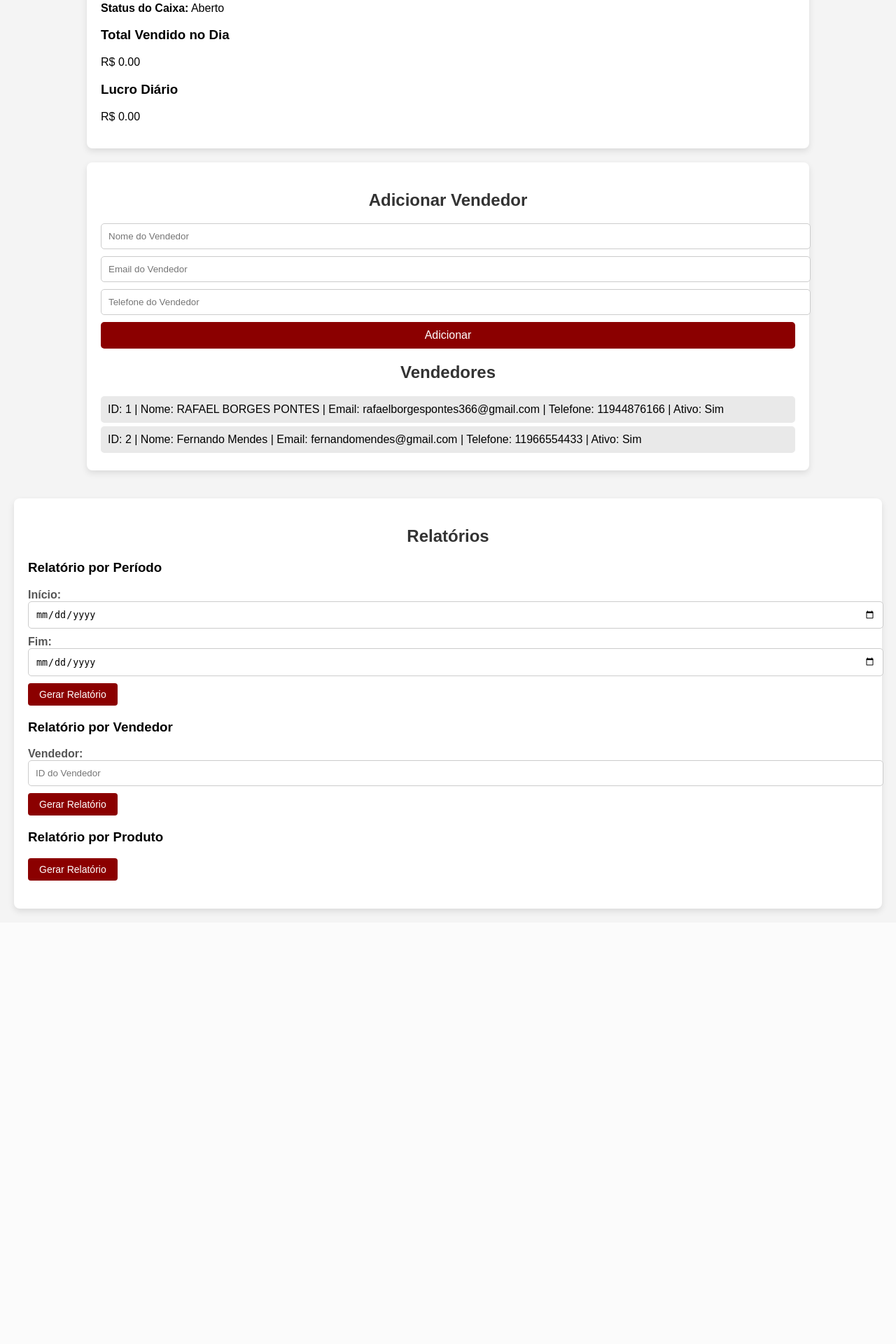
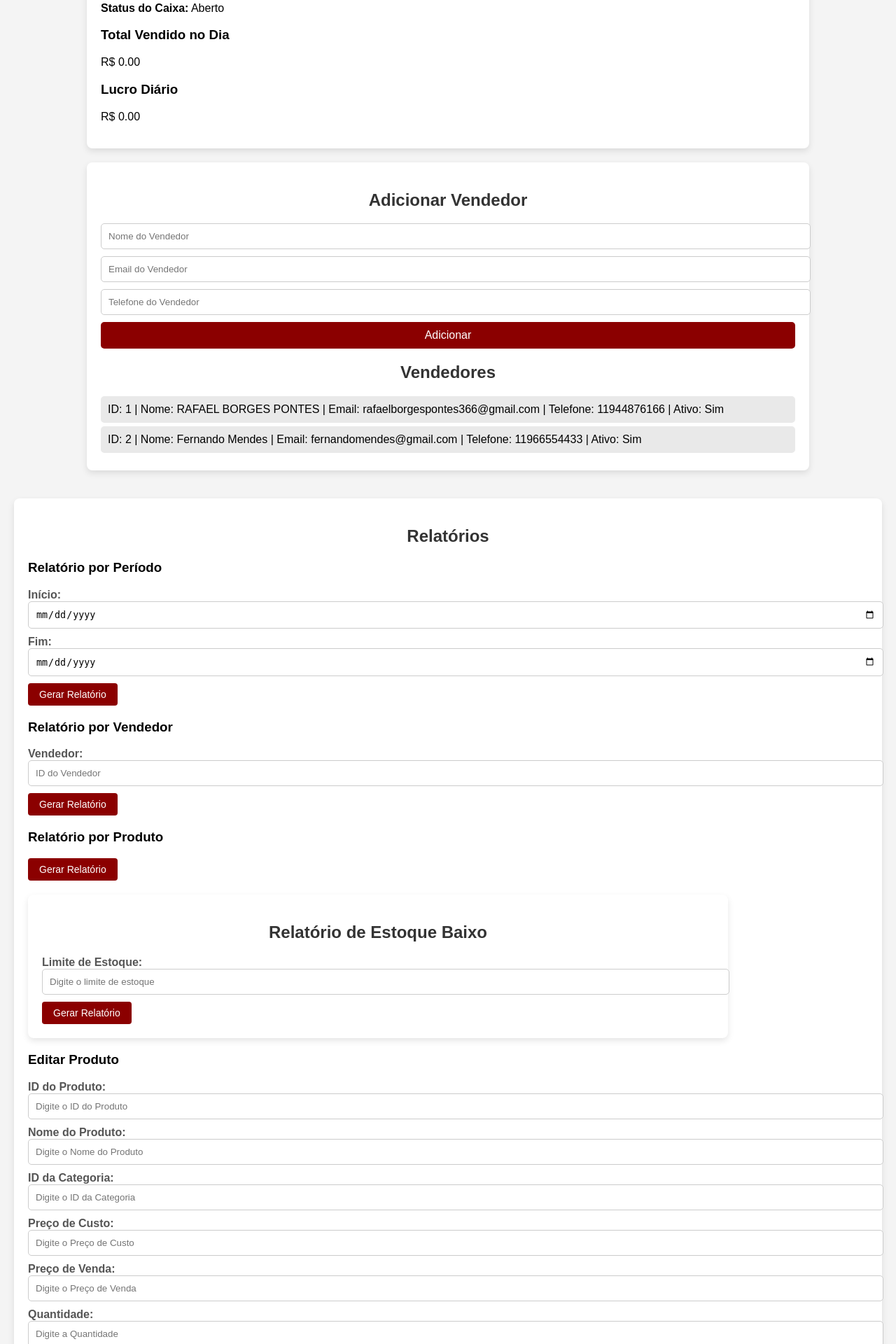
Before and after one commit to RafaelBG7/sistemadeadega, a Flask app: page /index in a window 1280 px wide. Shown: the part 1960-3880 px from the top of the page at 70% size. Before the commit the page ends 3265 px from the top, so only its background shows below. Run offline with Flask 3, Linux system fonts and the light colour scheme; data comes from the database, SQL or seed files in the repository; both versions use the stored data as it was after the commit.

Commit message:
adicionado relatorio de estoque e editar produto

```diff
--- a/routes/produtos.py
+++ b/routes/produtos.py
@@ -1,6 +1,6 @@
 from flask import Blueprint, request, jsonify
 from controllers.produtos_controller import cadastrar_produto, listar_produtos
-from models.models_adega import Produto, db
+from models.models_adega import Produto, Categoria, db
 
 produtos_bp = Blueprint('produtos', __name__)
 
@@ -31,3 +31,48 @@ def remover(produto_id):
     except Exception as e:
         db.session.rollback()
         return jsonify({'message': f'Erro ao remover produto: {str(e)}'}), 500
+
+@produtos_bp.route('/estoque-baixo', methods=['GET'])
+def estoque_baixo():
+    limite = request.args.get('limite', 10, type=int)  # Limite padrão: 10 unidades
+    produtos = Produto.query.filter(Produto.quantidade < limite).all()
+    produtos_list = [
+        {
+            'id': p.id,
+            'produto': p.produto,
+            'quantidade': p.quantidade,
+            'categoria': p.categoria.nome
+        }
+        for p in produtos
+    ]
+    return jsonify(produtos_list), 200
+
+@produtos_bp.route('/editar/<int:produto_id>', methods=['PUT'])
+def editar_produto(produto_id):
+    try:
+        data = request.json
+        produto = Produto.query.get(produto_id)
+
+        if not produto:
+            return jsonify({'message': 'Produto não encontrado!'}), 404
+
+        # Atualizar os campos do produto
+        produto.produto = data.get('produto', produto.produto)
+        produto.preco_custo = data.get('preco_custo', produto.preco_custo)
+        produto.preco_venda = data.get('preco_venda', produto.preco_venda)
+        produto.quantidade = data.get('quantidade', produto.quantidade)
+
+        # Atualizar a categoria, se fornecida
+        categoria_id = data.get('categoria_id')
+        if categoria_id:
+            categoria = Categoria.query.get(categoria_id)
+            if not categoria:
+                return jsonify({'message': 'Categoria não encontrada!'}), 404
+            produto.categoria_id = categoria_id
+
+        db.session.commit()
+
+        return jsonify({'message': 'Produto atualizado com sucesso!'}), 200
+    except Exception as e:
+        db.session.rollback()
+        return jsonify({'message': f'Erro ao editar produto: {str(e)}'}), 500
--- a/static/script.js
+++ b/static/script.js
@@ -187,10 +187,15 @@ document.addEventListener('DOMContentLoaded', function () {
             .catch(error => console.error('Erro ao cadastrar produto:', error));
     });
 
-    // Função para listar produtos
+    // Atualizar a função listarProdutos
     function listarProdutos() {
         fetch('/produtos/listar')
-            .then(response => response.json())
+            .then(response => {
+                if (!response.ok) {
+                    throw new Error('Erro ao listar produtos');
+                }
+                return response.json();
+            })
             .then(data => {
                 const productList = document.getElementById('product-list');
                 productList.innerHTML = '';
@@ -198,9 +203,31 @@ document.addEventListener('DOMContentLoaded', function () {
                     const li = document.createElement('li');
                     li.innerHTML = `
                         ID: ${produto.id} | Nome: ${produto.produto} | Preço de Venda: R$${produto.preco_venda.toFixed(2)} | Quantidade: ${produto.quantidade}
-                        <button class="remove-product" data-id="${produto.id}">X</button>
+                        <button class="edit-product" data-id="${produto.id}" data-nome="${produto.produto}" data-categoria="${produto.categoria_id}" data-preco-custo="${produto.preco_custo}" data-preco-venda="${produto.preco_venda}" data-quantidade="${produto.quantidade}">Editar</button>
+                        <button class="remove-product" data-id="${produto.id}">Remover</button>
                     `;
                     productList.appendChild(li);
+
+                    // Adicionar evento de clique ao botão "Editar"
+                    li.querySelector('.edit-product').addEventListener('click', function () {
+                        const productId = this.getAttribute('data-id');
+                        const productName = this.getAttribute('data-nome');
+                        const categoryId = this.getAttribute('data-categoria');
+                        const purchasePrice = this.getAttribute('data-preco-custo');
+                        const sellingPrice = this.getAttribute('data-preco-venda');
+                        const quantity = this.getAttribute('data-quantidade');
+
+                        // Preencher o formulário de edição com os dados do produto
+                        document.getElementById('edit-product-id').value = productId;
+                        document.getElementById('edit-product-name').value = productName;
+                        document.getElementById('edit-product-category-id').value = categoryId;
+                        document.getElementById('edit-purchase-price').value = purchasePrice;
+                        document.getElementById('edit-selling-price').value = sellingPrice;
+                        document.getElementById('edit-product-quantity').value = quantity;
+
+                        // Rolagem para o formulário de edição
+                        document.querySelector('.editar-produto').scrollIntoView({ behavior: 'smooth' });
+                    });
 
                     // Adicionar evento de clique ao botão "Remover"
                     li.querySelector('.remove-product').addEventListener('click', function () {
@@ -217,7 +244,12 @@ document.addEventListener('DOMContentLoaded', function () {
             fetch(`/produtos/${productId}`, {
                 method: 'DELETE',
             })
-                .then(response => response.json())
+                .then(response => {
+                    if (!response.ok) {
+                        throw new Error('Erro ao remover produto');
+                    }
+                    return response.json();
+                })
                 .then(data => {
                     alert(data.message || 'Produto removido com sucesso!');
                     listarProdutos(); // Atualizar a lista de produtos
@@ -228,6 +260,51 @@ document.addEventListener('DOMContentLoaded', function () {
 
     // Inicializar listagem de produtos
     listarProdutos();
+
+    // Função para editar um produto
+    function editarProduto() {
+        const produtoId = document.getElementById('edit-product-id').value;
+        const productName = document.getElementById('edit-product-name').value;
+        const categoryId = document.getElementById('edit-product-category-id').value;
+        const purchasePrice = parseFloat(document.getElementById('edit-purchase-price').value);
+        const sellingPrice = parseFloat(document.getElementById('edit-selling-price').value);
+        const quantity = parseInt(document.getElementById('edit-product-quantity').value, 10);
+
+        if (!produtoId || isNaN(produtoId)) {
+            alert('Por favor, insira um ID de produto válido.');
+            return;
+        }
+
+        const payload = {
+            produto: productName || undefined,
+            categoria_id: categoryId || undefined,
+            preco_custo: isNaN(purchasePrice) ? undefined : purchasePrice,
+            preco_venda: isNaN(sellingPrice) ? undefined : sellingPrice,
+            quantidade: isNaN(quantity) ? undefined : quantity,
+        };
+
+        fetch(`/produtos/editar/${produtoId}`, {
+            method: 'PUT',
+            headers: {
+                'Content-Type': 'application/json',
+            },
+            body: JSON.stringify(payload),
+        })
+            .then(response => {
+                if (!response.ok) {
+                    throw new Error('Erro ao editar produto');
+                }
+                return response.json();
+            })
+            .then(data => {
+                alert(data.message || 'Produto editado com sucesso!');
+                listarProdutos(); // Atualizar a lista de produtos
+            })
+            .catch(error => console.error('Erro ao editar produto:', error));
+    }
+
+    // Adicionar evento ao botão de editar produto
+    document.getElementById('edit-product-button').addEventListener('click', editarProduto);
 
     // Adicionar Vendedor
     document.getElementById('vendor-form').addEventListener('submit', function (event) {
@@ -424,4 +501,40 @@ document.addEventListener('DOMContentLoaded', function () {
             })
             .catch(error => console.error('Erro ao gerar relatório por produto:', error));
     });
+
+    // Função para listar produtos com estoque baixo
+    function listarEstoqueBaixo() {
+        const limiteInput = document.getElementById('low-stock-limit');
+        const limite = parseInt(limiteInput.value, 10);
+
+        if (isNaN(limite) || limite <= 0) {
+            alert('Por favor, insira um número válido para o limite de estoque.');
+            return;
+        }
+
+        fetch(`/produtos/estoque-baixo?limite=${limite}`)
+            .then(response => {
+                if (!response.ok) {
+                    throw new Error('Erro ao buscar produtos com estoque baixo');
+                }
+                return response.json();
+            })
+            .then(data => {
+                const lowStockList = document.getElementById('low-stock-list');
+                lowStockList.innerHTML = '';
+                if (data.length === 0) {
+                    lowStockList.innerHTML = '<li>Nenhum produto com estoque baixo encontrado.</li>';
+                    return;
+                }
+                data.forEach(produto => {
+                    const li = document.createElement('li');
+                    li.textContent = `ID: ${produto.id} | Nome: ${produto.produto} | Quantidade: ${produto.quantidade} | Categoria: ${produto.categoria}`;
+                    lowStockList.appendChild(li);
+                });
+            })
+            .catch(error => console.error('Erro ao listar produtos com estoque baixo:', error));
+    }
+
+    // Adicionar evento ao botão de estoque baixo
+    document.getElementById('low-stock-button').addEventListener('click', listarEstoqueBaixo);
 });
--- a/templates/index.html
+++ b/templates/index.html
@@ -134,6 +134,33 @@
           <button id="gerar-relatorio-produto">Gerar Relatório</button>
           <div id="resultado-produto"></div>
         </div>
+
+        <!-- Relatório de Estoque Baixo -->
+        <div class="form-container">
+            <h2>Relatório de Estoque Baixo</h2>
+            <label for="low-stock-limit">Limite de Estoque:</label>
+            <input type="number" id="low-stock-limit" placeholder="Digite o limite de estoque" />
+            <button id="low-stock-button">Gerar Relatório</button>
+            <ul id="low-stock-list"></ul>
+        </div>
+
+        <!-- Editar Produto -->
+        <div class="editar-produto">
+            <h3>Editar Produto</h3>
+            <label for="edit-product-id">ID do Produto:</label>
+            <input type="number" id="edit-product-id" placeholder="Digite o ID do Produto" />
+            <label for="edit-product-name">Nome do Produto:</label>
+            <input type="text" id="edit-product-name" placeholder="Digite o Nome do Produto" />
+            <label for="edit-product-category-id">ID da Categoria:</label>
+            <input type="number" id="edit-product-category-id" placeholder="Digite o ID da Categoria" />
+            <label for="edit-purchase-price">Preço de Custo:</label>
+            <input type="number" step="0.01" id="edit-purchase-price" placeholder="Digite o Preço de Custo" />
+            <label for="edit-selling-price">Preço de Venda:</label>
+            <input type="number" step="0.01" id="edit-selling-price" placeholder="Digite o Preço de Venda" />
+            <label for="edit-product-quantity">Quantidade:</label>
+            <input type="number" id="edit-product-quantity" placeholder="Digite a Quantidade" />
+            <button id="edit-product-button">Editar Produto</button>
+        </div>
       </div>
 </body>
 </html>
```
Also changed, not shown: database.db.
